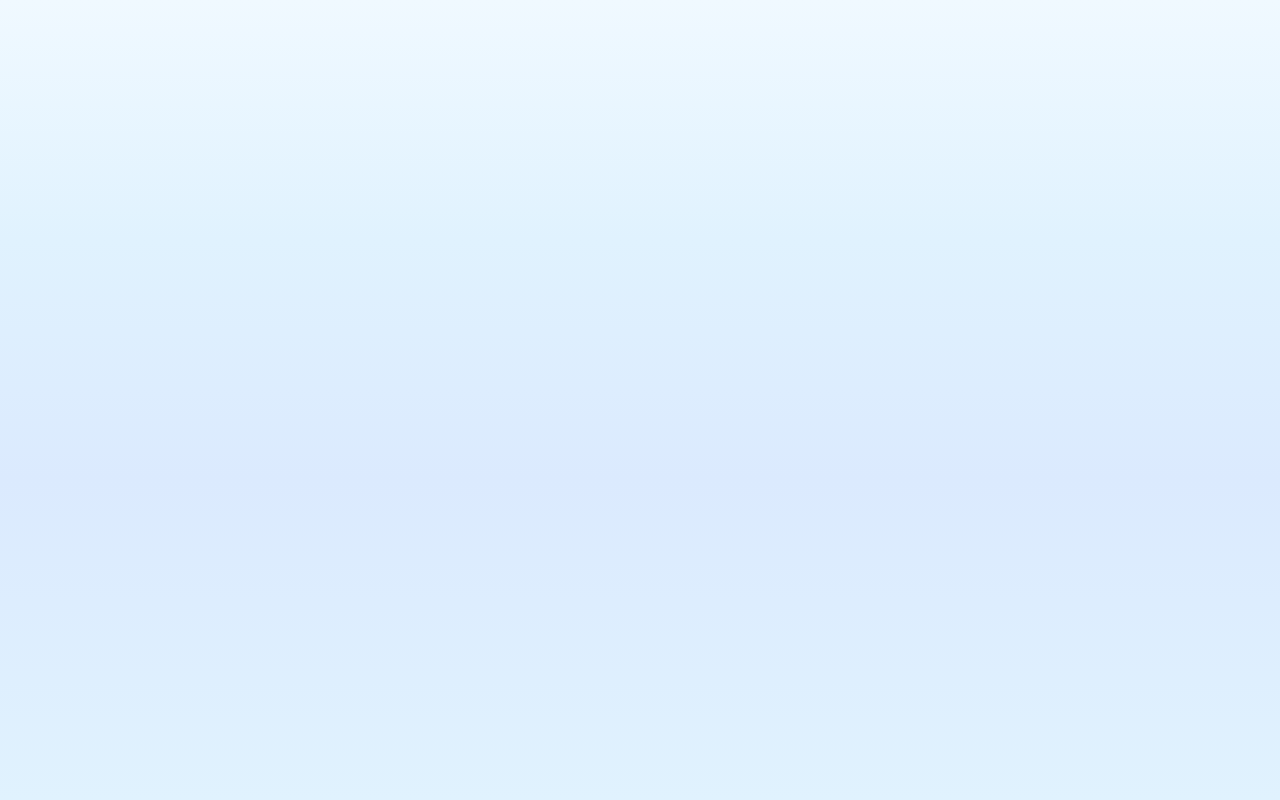
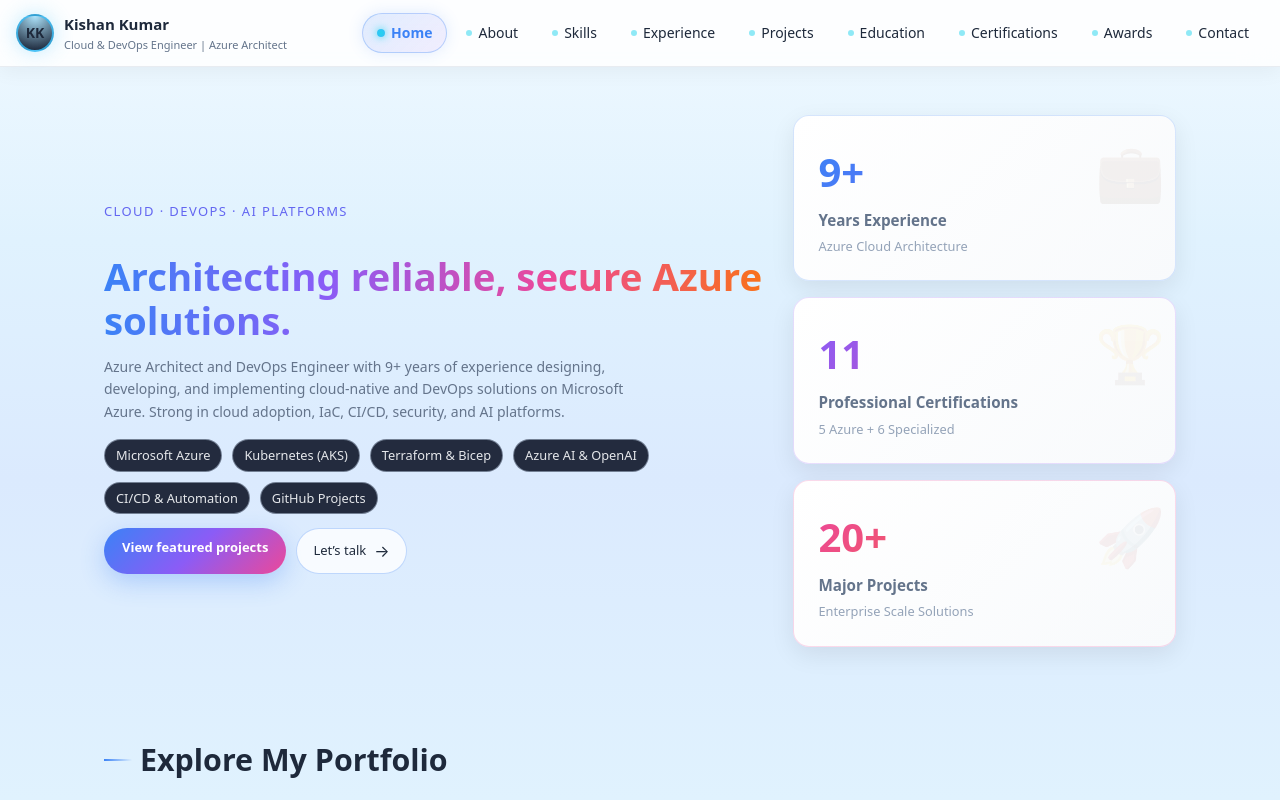
Before and after one commit to kishan-vivicta/kishan-portfolio, a React (Vite) app: page / in a window 1280 px wide. Shown: the top 800 px of the page. Built offline with nearby package versions, Linux system fonts and the light colour scheme.

Commit message:
Fix router basename for Azure deployment

```diff
--- a/src/App.jsx
+++ b/src/App.jsx
@@ -17,8 +17,10 @@
 import "./index.css";
 
 function App() {
+  const basename = import.meta.env.BASE_URL || '/kishan-portfolio';
+
   return (
-    <Router basename="/kishan-portfolio">
+    <Router basename={basename}>
       <ScrollToTopOnMount />
       <div style={{ minHeight: "100vh", display: "flex", flexDirection: "column" }}>
         <Navbar />
```
